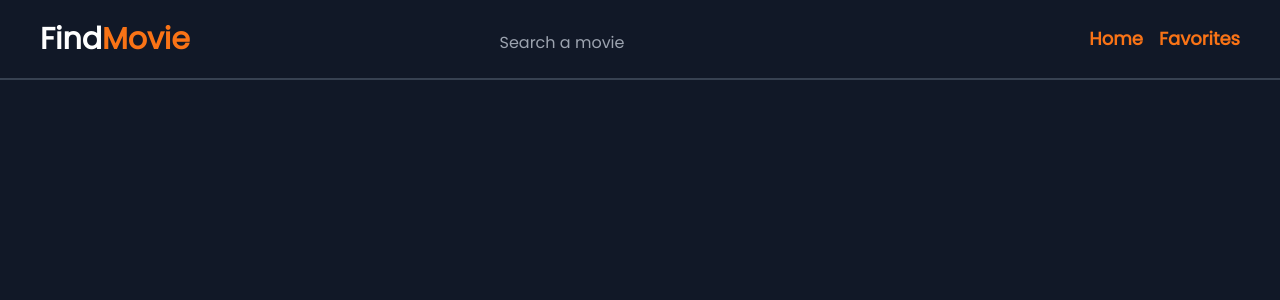
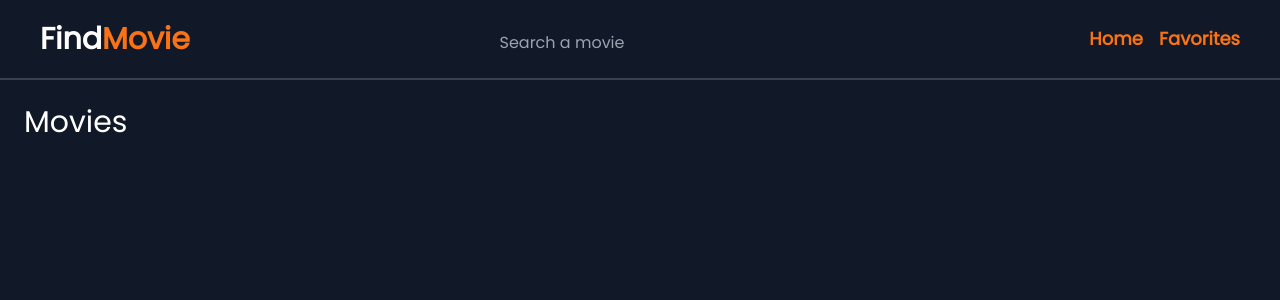
Before and after one commit to nesathanozturk/findmovie, a React (Create React App) app: page / in a window 1280 px wide. Shown: the top 300 px of the page. Built offline with nearby package versions, Linux system fonts and the light colour scheme.

Commit message:
style: edited movies

```diff
--- a/src/components/Movies.jsx
+++ b/src/components/Movies.jsx
@@ -1,7 +1,13 @@
-import React from "react";
+import MovieItem from "./MovieItem";
 
 function Movies() {
-  return <div>Movies</div>;
+  return (
+    <section>
+      <div className="max-w-6xl h-screen">
+        <h1 className="text-white text-3xl mt-6 ml-6">Movies</h1>
+      </div>
+    </section>
+  );
 }
 
 export default Movies;
--- a/src/pages/Home.jsx
+++ b/src/pages/Home.jsx
@@ -1,11 +1,12 @@
 import Navbar from "../components/Navbar";
+import Movies from "../components/Movies";
 import Footer from "../components/Footer";
 
 function Home() {
   return (
     <>
       <Navbar />
-      {/* <Footer /> */}
+      <Movies />
     </>
   );
 }
```
